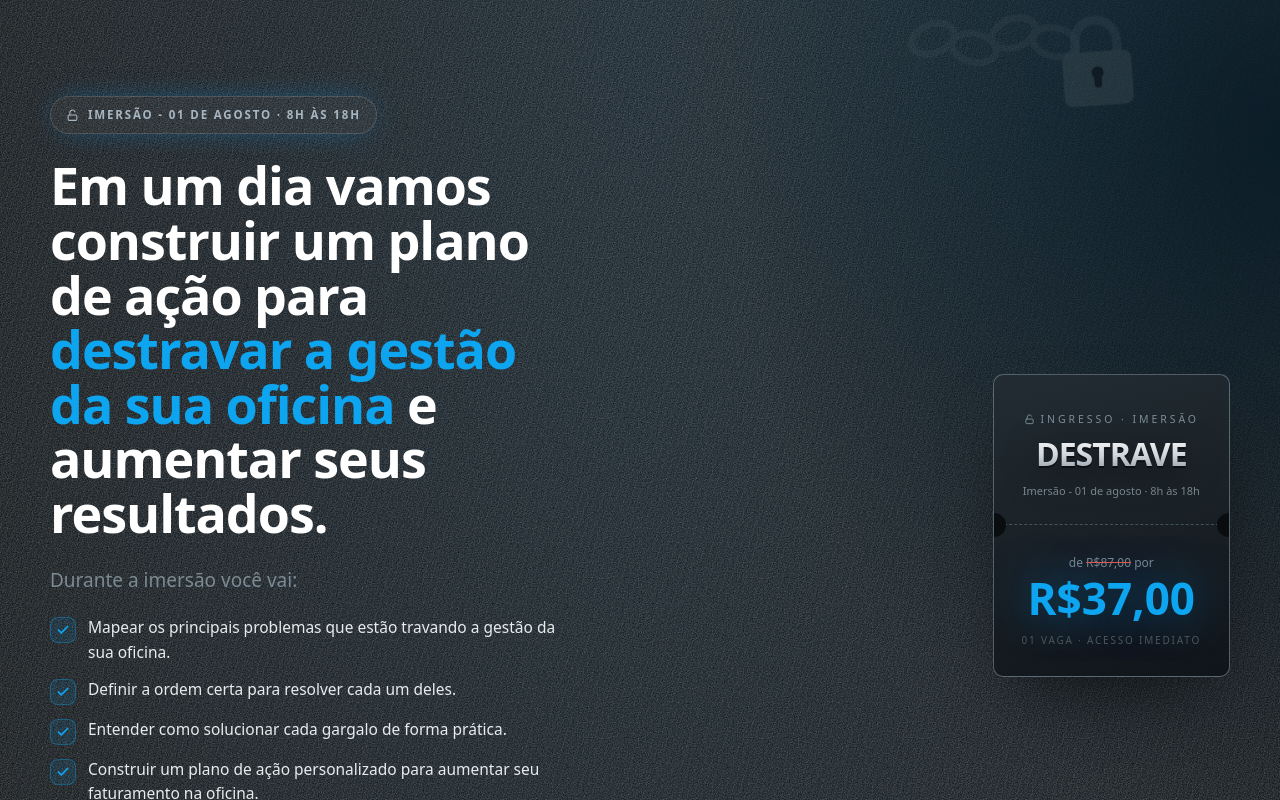
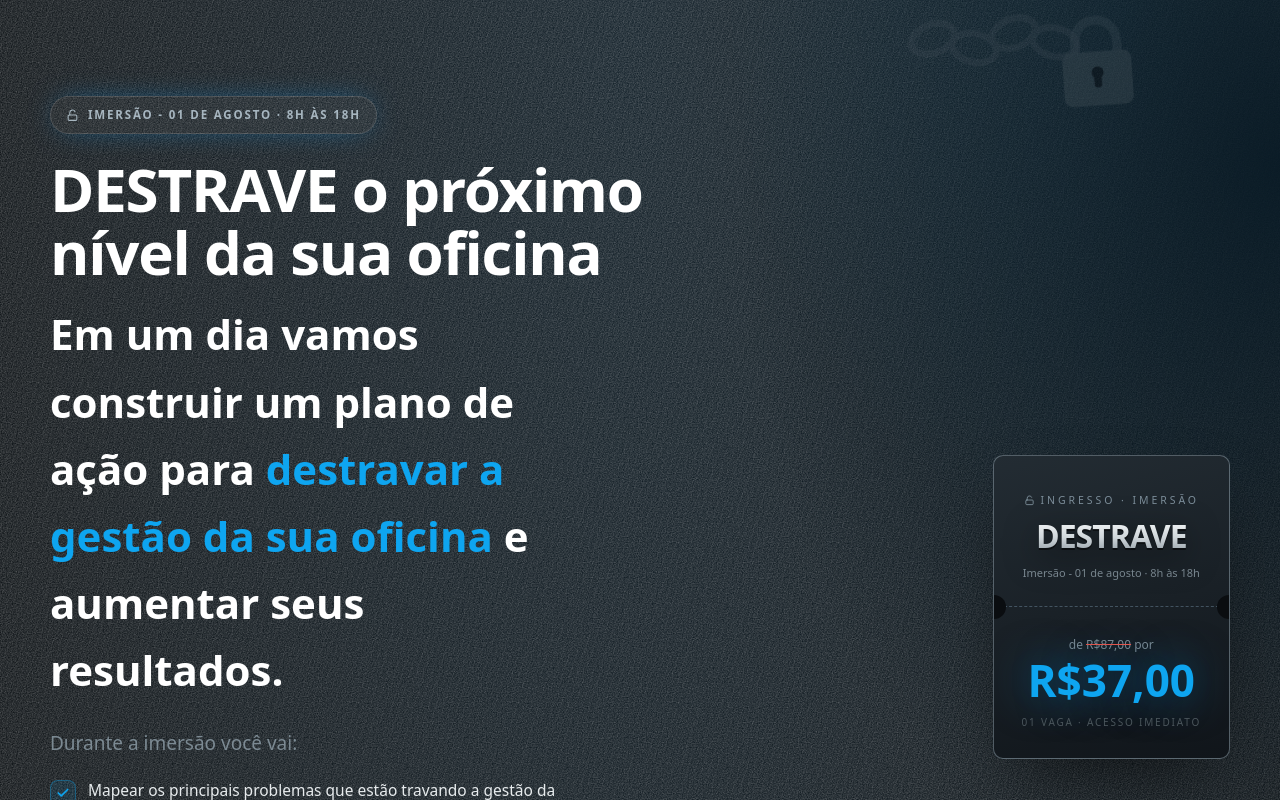
Before and after one commit to cezarhlima1/diegomensor, a Next.js app: page /destrave/lp1 in a window 1280 px wide. Shown: the top 800 px of the page. Built offline with nearby package versions, Linux system fonts and the light colour scheme.

Commit message:
ajuste de título x subtítulo

```diff
--- a/components/destrave/DestravePage.tsx
+++ b/components/destrave/DestravePage.tsx
@@ -28,6 +28,24 @@ export default function DestravePage({ copy }: { copy: DestraveCopy }) {
               {copy.eventLine}
             </span>
 
+            {copy.heroTitle ? (
+              <>
+                <h1 className="reveal d1 font-display font-black text-[clamp(36px,5.4vw,60px)] mt-6 mb-4 max-w-[18ch]">
+                  {copy.heroTitle}
+                </h1>
+                <p className="reveal d1 font-display font-black text-[clamp(26px,3.8vw,42px)] mb-6 max-w-[22ch]">
+                  {copy.headline.map((seg, i) =>
+                    seg.blue ? (
+                      <span key={i} className="text-dest-accent">
+                        {seg.text}
+                      </span>
+                    ) : (
+                      <span key={i}>{seg.text}</span>
+                    )
+                  )}
+                </p>
+              </>
+            ) : (
               <h1 className="reveal d1 font-display font-black text-[clamp(30px,4.6vw,52px)] my-6 max-w-[18ch]">
                 {copy.headline.map((seg, i) =>
                   seg.blue ? (
@@ -39,6 +57,7 @@ export default function DestravePage({ copy }: { copy: DestraveCopy }) {
                   )
                 )}
               </h1>
+            )}
 
             <p className="reveal d2 lead mb-5">{copy.bulletsIntro}</p>
 
--- a/components/destrave/copy.ts
+++ b/components/destrave/copy.ts
@@ -3,6 +3,7 @@ import type { DestraveCopy } from "./types";
 /** Página A — transcrita de "Página de captura_LP01_01". */
 export const lp1Copy: DestraveCopy = {
   eventLine: "Imersão - 01 de agosto · 8h às 18h",
+  heroTitle: "DESTRAVE o próximo nível da sua oficina",
   headline: [
     { text: "Em um dia vamos construir um plano de ação para " },
     { text: "destravar a gestão da sua oficina", blue: true },
--- a/components/destrave/types.ts
+++ b/components/destrave/types.ts
@@ -4,6 +4,7 @@ export type HeadlineSegment = { text: string; blue?: boolean };
 
 export type DestraveCopy = {
   eventLine: string;
+  heroTitle?: string;
   headline: HeadlineSegment[];
   bulletsIntro: string;
   bullets: string[];
```
Lines whose indentation alone changed are shown as unchanged.
